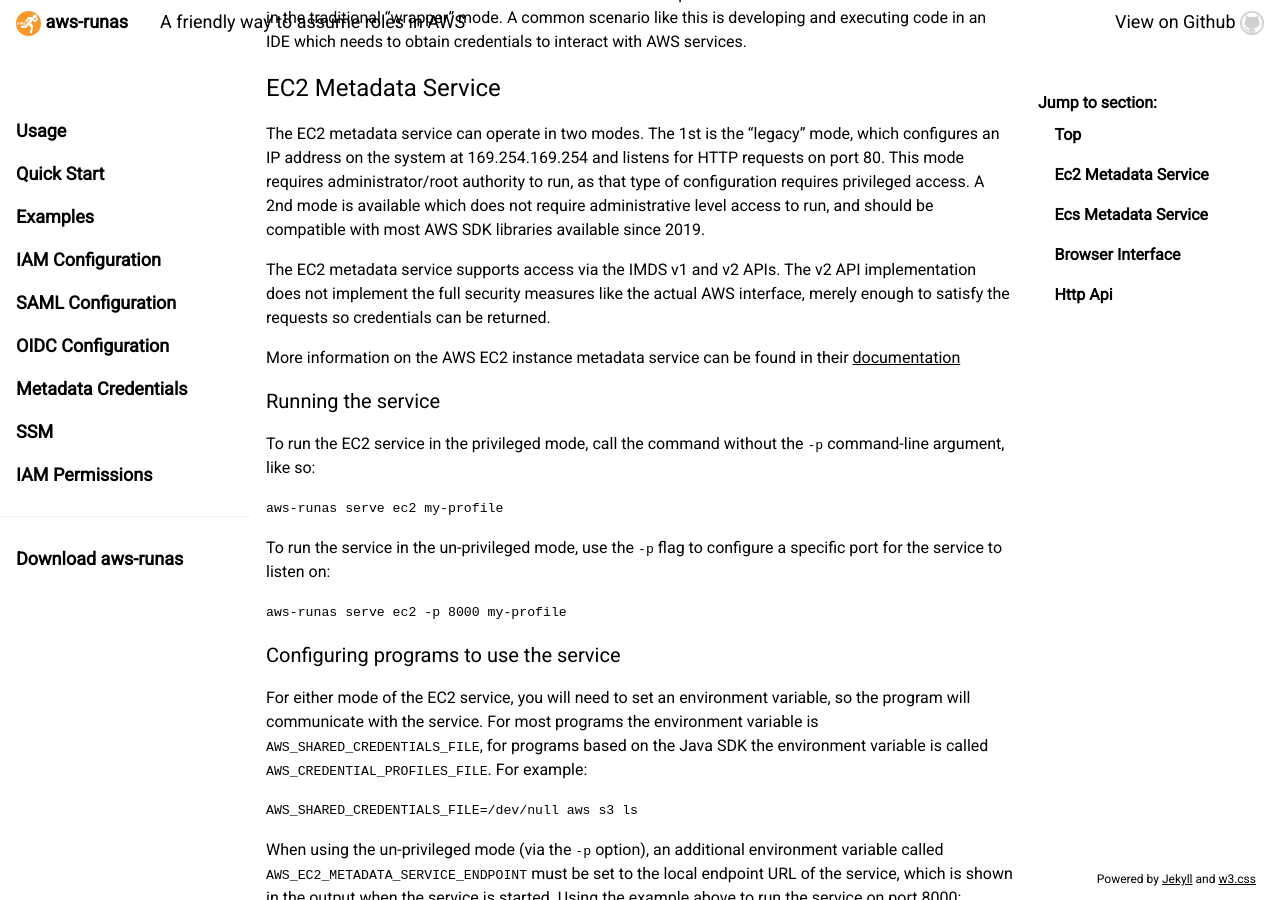
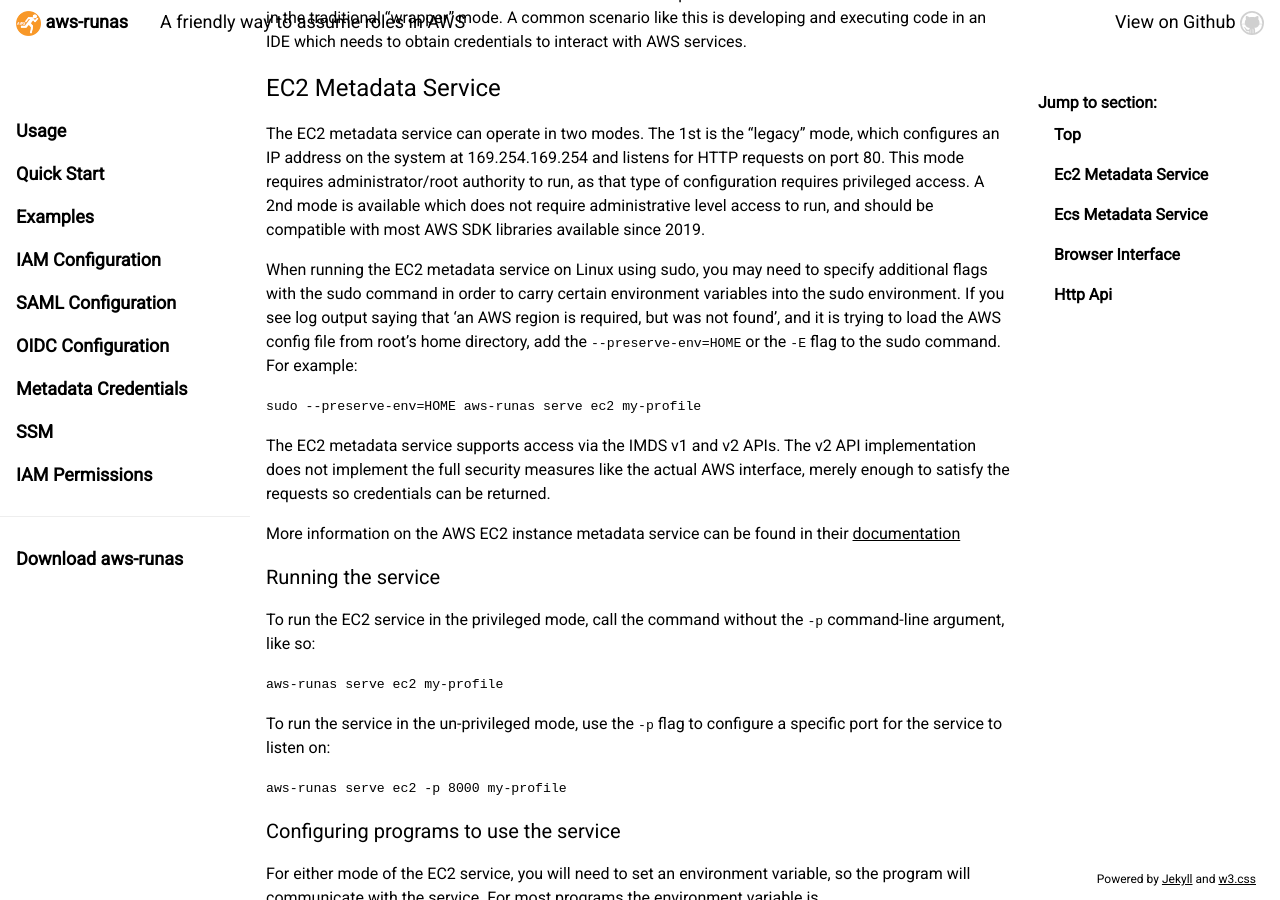
Before and after one commit to mmmorris1975/aws-runas, a Jekyll site: the page built from docs/metadata_credentials.md, in a window 1280 px wide and 900 px high, scrolled down 307 px. Built offline with Jekyll 4.4.1, drawn with Linux system fonts in a browser that asks for light colours; our own code applies the rules of GitHub Pages for plain Markdown files; comment, search, counter and statistics services are not loaded.

Commit message:
add note about running EC2 MCS on Linux using sudo

````diff
--- a/docs/metadata_credentials.md
+++ b/docs/metadata_credentials.md
@@ -20,6 +20,15 @@
 system at 169.254.169.254 and listens for HTTP requests on port 80.  This mode requires administrator/root authority to
 run, as that type of configuration requires privileged access.  A 2nd mode is available which does not require administrative
 level access to run, and should be compatible with most AWS SDK libraries available since 2019.
+
+When running the EC2 metadata service on Linux using sudo, you may need to specify additional flags with the sudo command
+in order to carry certain environment variables into the sudo environment.  If you see log output saying that 'an AWS
+region is required, but was not found', and it is trying to load the AWS config file from root's home directory, add the
+`--preserve-env=HOME` or the `-E` flag to the sudo command.  For example:
+
+```shell
+sudo --preserve-env=HOME aws-runas serve ec2 my-profile
+```
 
 The EC2 metadata service supports access via the IMDS v1 and v2 APIs.  The v2 API implementation does not implement the
 full security measures like the actual AWS interface, merely enough to satisfy the requests so credentials can be returned.
````
